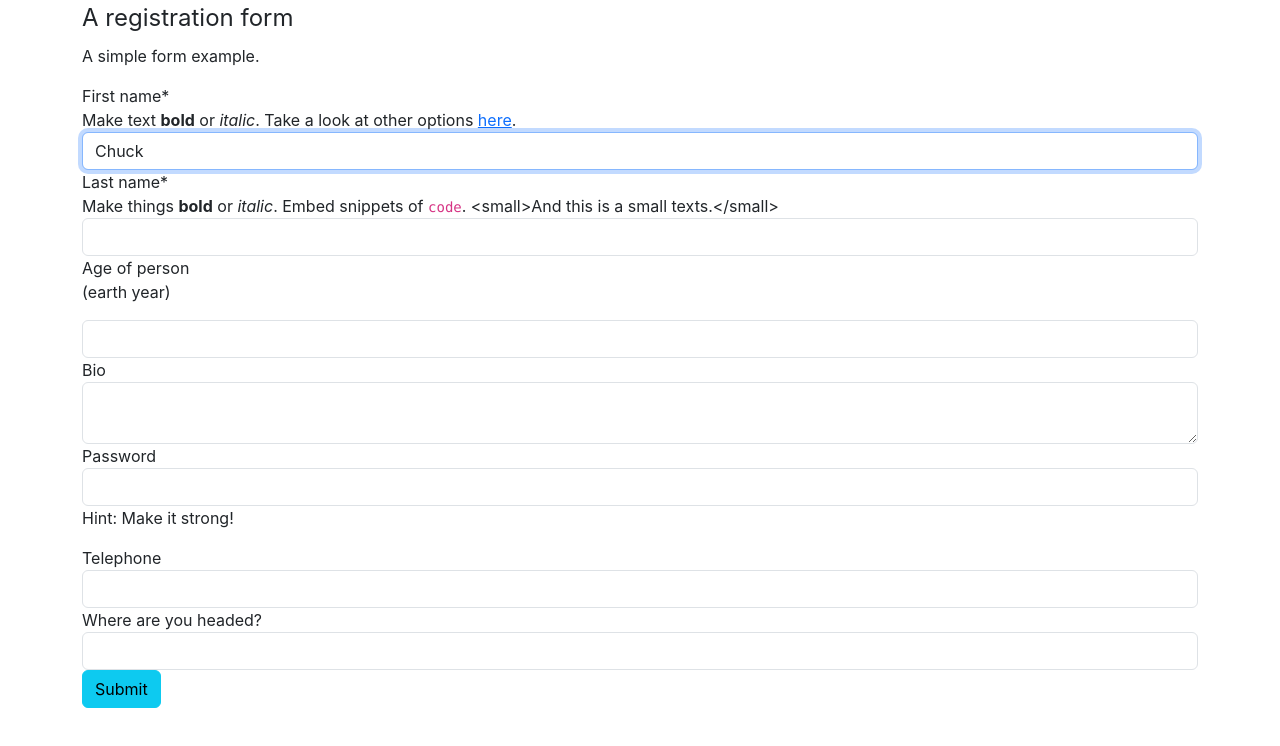
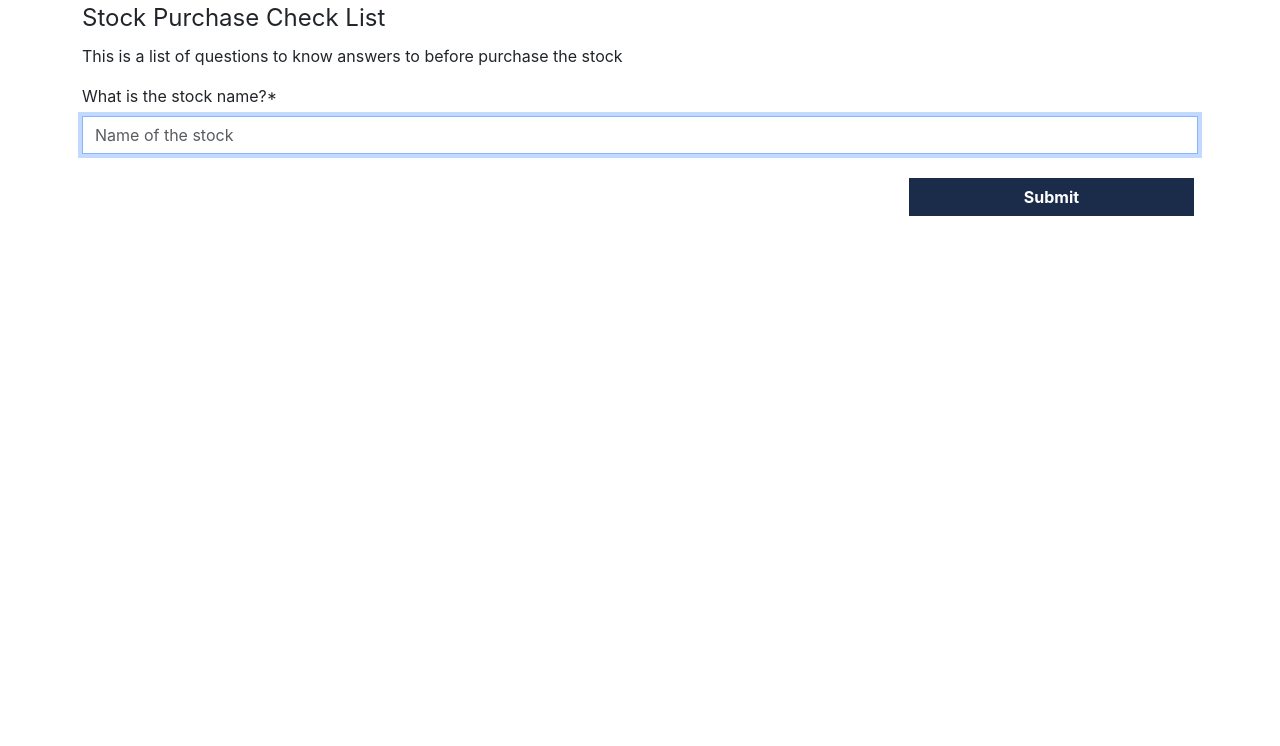
Before and after one commit to rakeshsagar64/spc, a React (Create React App) app: page / in a window 1280 px wide. Shown: the top 746 px of the page. Built offline with nearby package versions, Linux system fonts and the light colour scheme.

Commit message:
Added first page

```diff
--- a/package.json
+++ b/package.json
@@ -1,6 +1,7 @@
 {
   "name": "stock_checklist",
   "version": "0.1.0",
+  "homepage": "https://gitname.github.io/spc",
   "private": true,
   "dependencies": {
     "@rjsf/core": "^5.20.1",
@@ -17,6 +18,8 @@
     "web-vitals": "^2.1.4"
   },
   "scripts": {
+    "predeploy": "npm run build",
+    "deploy": "gh-pages -d build",
     "start": "react-scripts start",
     "build": "react-scripts build",
     "test": "react-scripts test",
@@ -39,5 +42,8 @@
       "last 1 firefox version",
       "last 1 safari version"
     ]
+  },
+  "devDependencies": {
+    "gh-pages": "^6.1.1"
   }
 }
--- a/src/App.css
+++ b/src/App.css
@@ -1,3 +1,15 @@
-.custom-class-name{
-  border: 2px solid black;
+.btn{
+  border-radius: 0px;
+  color: white;
+  font-weight: bold;
+  background-color: #1b2c4a;
 }
+.form-control{
+  border-radius: 0px;
+  margin-top: 0.5rem;
+  margin-bottom: 0.5rem;
+}
+
+.submit{
+  margin:1rem;
+}
--- a/src/App.js
+++ b/src/App.js
@@ -1,20 +1,24 @@
 import React from 'react'
 import './App.css';
 import Form from '@rjsf/core';
-import { STOCK_FORM, STOCK_FORM_UI } from './formconfig/formdata';
+import { INITIAL_FORM, INITIAL_FORM_UI } from './formconfig/formdata';
 import validator from '@rjsf/validator-ajv8';
 
 const App = () => {
   const [formData, setFormData] = React.useState(null);
   return (
     <div className='container'>
-    <Form
-      uiSchema={STOCK_FORM_UI}
-      schema={STOCK_FORM}
-      formData={formData}
-      onChange={(e) => setFormData(e.formData)}
-      validator={validator}
-    />
+      <Form
+        uiSchema={INITIAL_FORM_UI}
+        schema={INITIAL_FORM}
+        formData={formData}
+        onChange={(e) => setFormData(e.formData)}
+        validator={validator}
+      >
+        <div className='row justify-content-end'>
+            <button className='submit col-3 btn' type="submit">Submit</button>
+        </div>
+      </Form>
     </div>
   );
 };
--- a/src/formconfig/formdata.js
+++ b/src/formconfig/formdata.js
@@ -1,84 +1,81 @@
-export const STOCK_FORM = {
-    "title": "A registration form",
-    "description": "A simple form example.",
+export const INITIAL_FORM = {
+    "title": "Stock Purchase Check List",
+    "description": "This is a list of questions to know answers to before purchase the stock",
     "type": "object",
     "required": [
-      "firstName",
+      "stockName",
       "lastName"
     ],
     "properties": {
-      "firstName": {
+      "stockName": {
         "type": "string",
-        "title": "First name",
-        "default": "Chuck"
+        "title": "What is the stock name?",
       },
-      "lastName": {
-        "type": "string",
-        "title": "Last name"
-      },
-      "age": {
-        "type": "integer",
-        "title": "Age"
-      },
-      "bio": {
-        "type": "string",
-        "title": "Bio"
-      },
-      "password": {
-        "type": "string",
-        "title": "Password",
-        "minLength": 3
-      },
-      "telephone": {
-        "type": "string",
-        "title": "Telephone",
-        "minLength": 10
-      },
-      "destination": {
-        "type": "string",
-        "title": "Where are you headed?",
-        "enum": [
-          "canada",
-          "usa",
-          "international"
-        ],
-        "enumNames": [
-          "Canada",
-          "USA"
-        ]
-      }
+      // "lastName": {
+      //   "type": "string",
+      //   "title": "Last name"
+      // },
+      // "age": {
+      //   "type": "integer",
+      //   "title": "Age"
+      // },
+      // "bio": {
+      //   "type": "string",
+      //   "title": "Bio"
+      // },
+      // "password": {
+      //   "type": "string",
+      //   "title": "Password",
+      //   "minLength": 3
+      // },
+      // "telephone": {
+      //   "type": "string",
+      //   "title": "Telephone",
+      //   "minLength": 10
+      // },
+      // "destination": {
+      //   "type": "string",
+      //   "title": "Where are you headed?",
+      //   "enum": [
+      //     "canada",
+      //     "usa",
+      //     "international"
+      //   ],
+      //   "enumNames": [
+      //     "Canada",
+      //     "USA"
+      //   ]
+      // }
     }
   };
 
-export const STOCK_FORM_UI = {
-    "firstName": {
+export const INITIAL_FORM_UI = {
+    "stockName": {
       "ui:autofocus": true,
       "ui:emptyValue": "",
-      "ui:placeholder": "ui:emptyValue causes this field to always be valid despite being required",
-      "ui:autocomplete": "family-name",
+      "ui:placeholder": "Name of the stock",
       "ui:enableMarkdownInDescription": true,
-      "ui:description": "Make text **bold** or *italic*. Take a look at other options [here](https://markdown-to-jsx.quantizor.dev/)."
     },
-    "lastName": {
-      "ui:autocomplete": "given-name",
-      "ui:enableMarkdownInDescription": true,
-      "ui:description": "Make things **bold** or *italic*. Embed snippets of `code`. <small>And this is a small texts.</small> "
-    },
-    "age": {
-      "ui:widget": "updown",
-      "ui:title": "Age of person",
-      "ui:description": "(earth year)"
-    },
-    "bio": {
-      "ui:widget": "textarea"
-    },
-    "password": {
-      "ui:widget": "password",
-      "ui:help": "Hint: Make it strong!"
-    },
-    "telephone": {
-      "ui:options": {
-        "inputType": "tel"
-      }
-    }
+    // "lastName": {
+    //   "ui:autocomplete": "given-name",
+    //   "ui:enableMarkdownInDescription": true,
+    //   "ui:description": "Make things **bold** or *italic*. Embed snippets of `code`. <small>And this is a small texts.</small> "
+    // },
+    // "age": {
+    //   "ui:widget": "updown",
+    //   "ui:title": "Age of person",
+    //   "ui:description": "(earth year)"
+    // },
+    // "bio": {
+    //   "ui:widget": "textarea"
+    // },
+    // "password": {
+    //   "ui:widget": "password",
+    //   "ui:help": "Hint: Make it strong!"
+    // },
+    // "telephone": {
+    //   "ui:options": {
+    //     "inputType": "tel"
+    //   }
+    // }
   };
```
Also changed, not shown: 1 other file (tests, documents, lock files or other folders).
